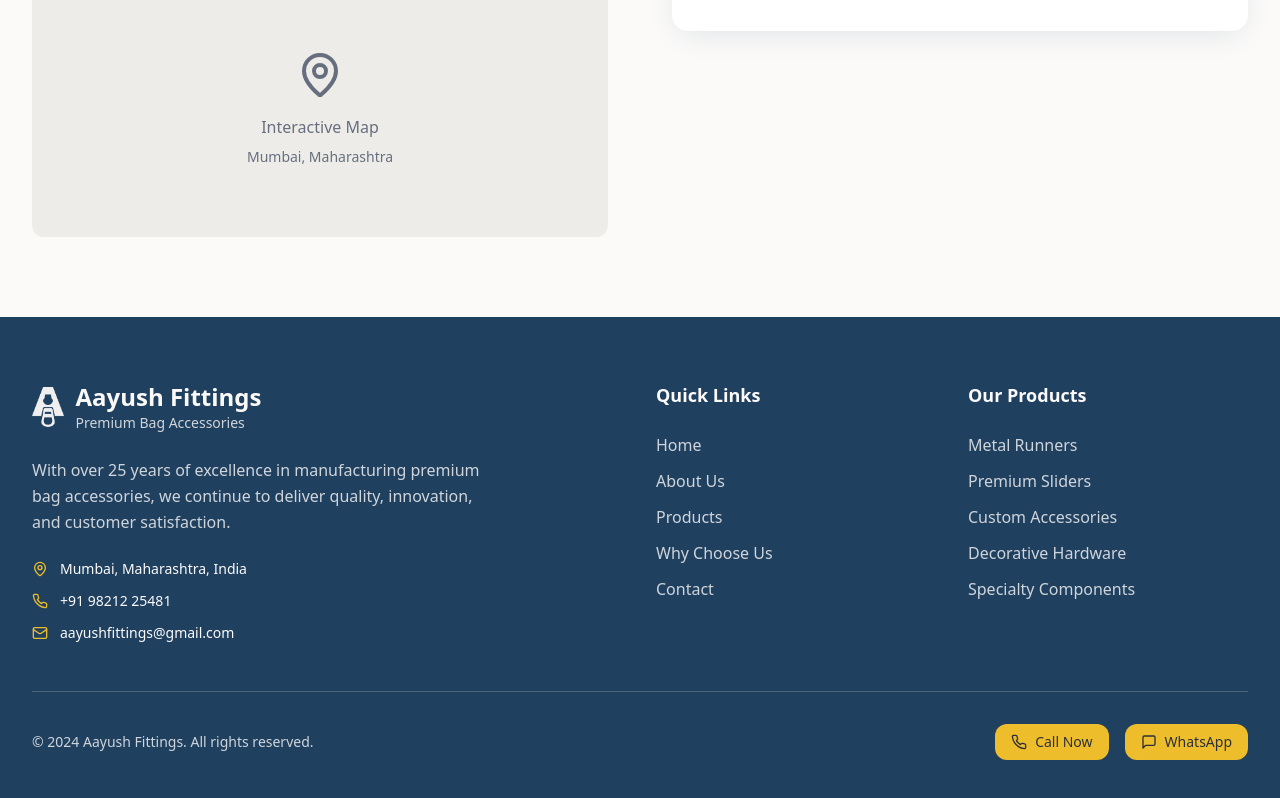
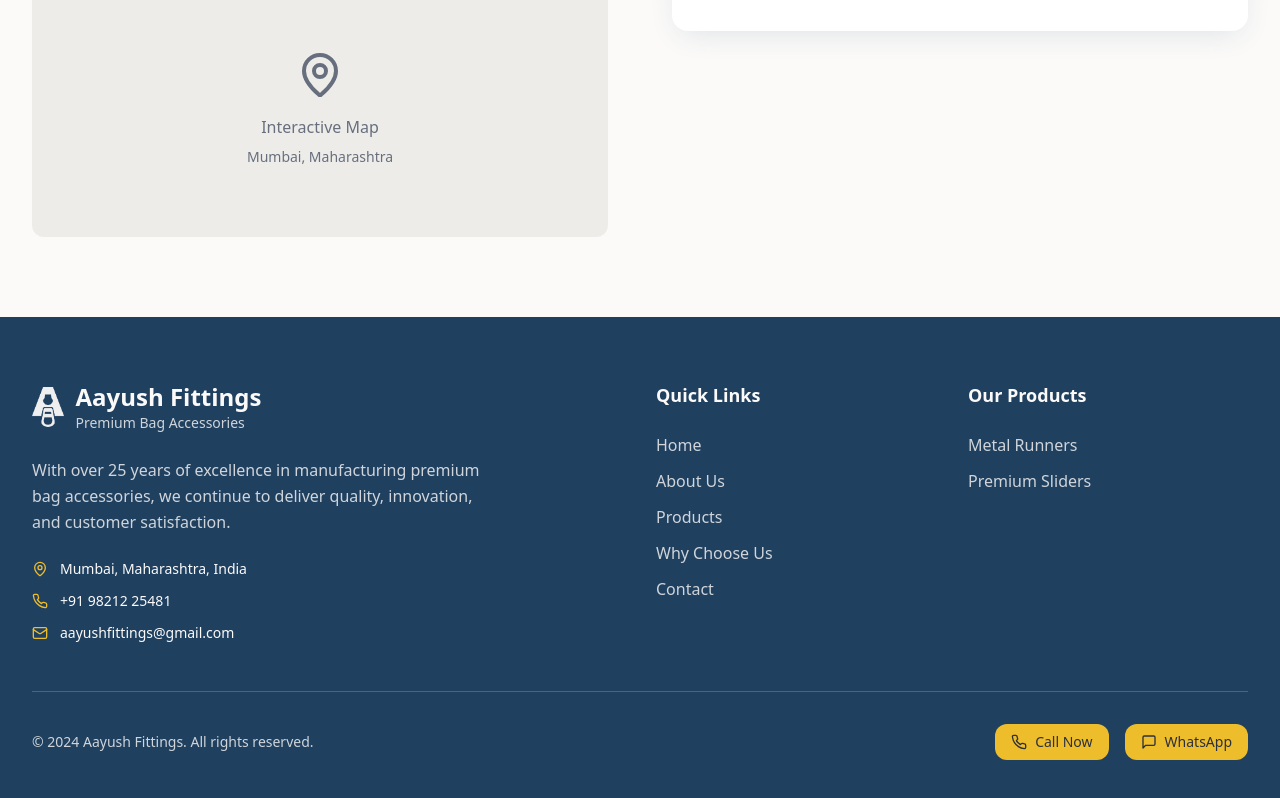
Before and after one commit to devansh01parekh/Aayush-Fittings, a React (Vite) app: page / in a window 1280 px wide. Shown: the part 5909-6707 px from the top of the page. Built offline with nearby package versions, Linux system fonts and the light colour scheme.

Commit message:
Update Footer.tsx

```diff
--- a/src/components/Footer.tsx
+++ b/src/components/Footer.tsx
@@ -99,9 +99,6 @@ const Footer = () => {
             <ul className="space-y-3">
               <li className="text-primary-foreground/80">Metal Runners</li>
               <li className="text-primary-foreground/80">Premium Sliders</li>
-              <li className="text-primary-foreground/80">Custom Accessories</li>
-              <li className="text-primary-foreground/80">Decorative Hardware</li>
-              <li className="text-primary-foreground/80">Specialty Components</li>
             </ul>
           </div>
         </div>
```
